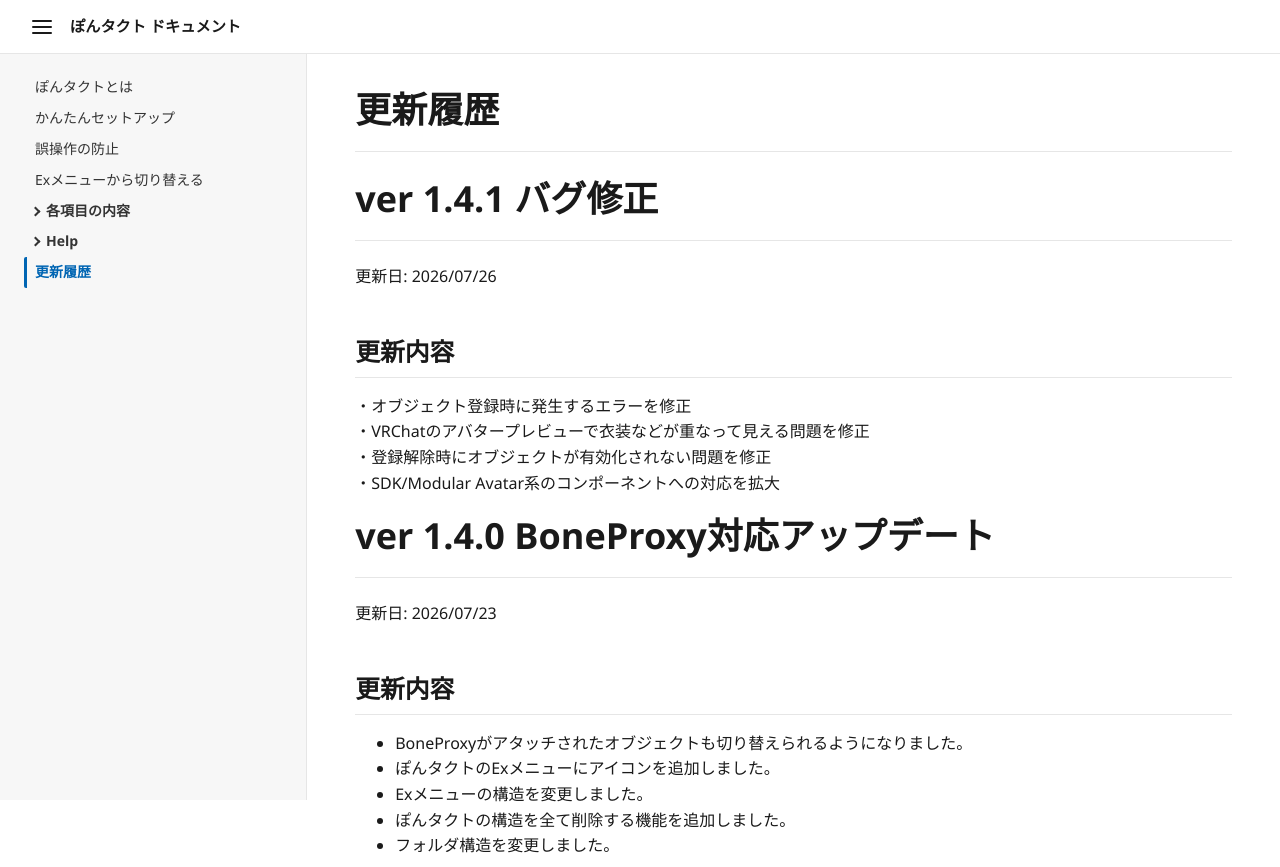
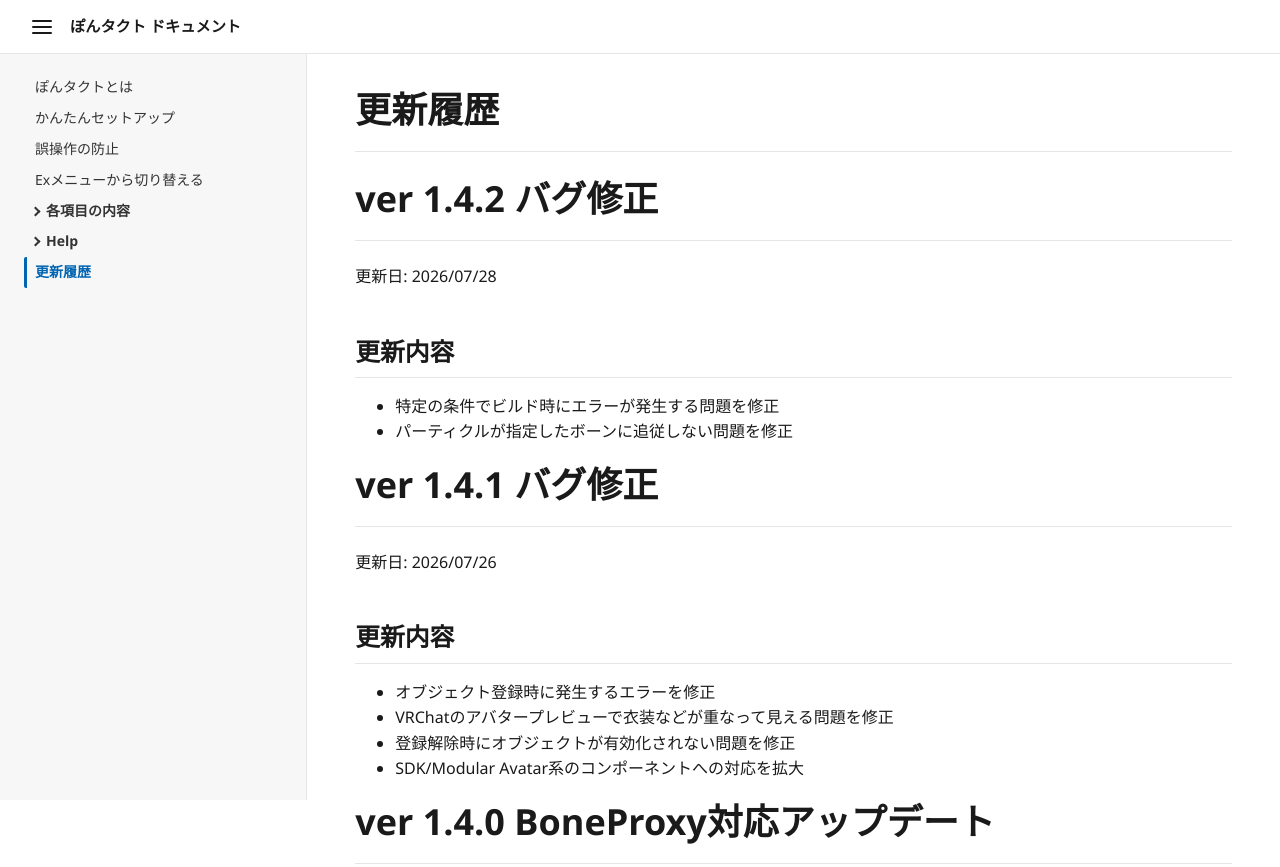
Before and after one commit to nkc20236039/pontact-update-info, a plain HTML site: page change_log/index.html in a window 1280 px wide. Shown: the top 867 px of the page. Drawn offline with Linux system fonts and the light colour scheme.

```diff
--- a/change_log/index.html
+++ b/change_log/index.html
@@ -6,6 +6,7 @@
   <title>更新履歴｜ぽんタクト ドキュメント</title>
   <meta name="description" content="VRChatアバター向けコンタクト・着替えギミック「ぽんタクト」の更新履歴に関するドキュメントです。">
   <link rel="canonical" href="https://pontact.pages.dev/change_log/">
+  <link rel="icon" type="image/png" href="../icon.png">
   <link rel="stylesheet" href="../styles.css">
 </head>
 <body>
@@ -37,16 +38,25 @@
     <main class="doc-content">
       <article class="doc-article">
         <h1>更新履歴</h1>
+<h1 id="ver-142-バグ修正">ver 1.4.2 バグ修正</h1>
+<p>更新日: 2026/07/28</p>
+<h2 id="更新内容">更新内容</h2>
+<ul>
+<li>特定の条件でビルド時にエラーが発生する問題を修正</li>
+<li>パーティクルが指定したボーンに追従しない問題を修正</li>
+</ul>
 <h1 id="ver-141-バグ修正">ver 1.4.1 バグ修正</h1>
 <p>更新日: 2026/07/26</p>
-<h2 id="更新内容">更新内容</h2>
-<p>・オブジェクト登録時に発生するエラーを修正<br>
-・VRChatのアバタープレビューで衣装などが重なって見える問題を修正<br>
-・登録解除時にオブジェクトが有効化されない問題を修正<br>
-・SDK/Modular Avatar系のコンポーネントへの対応を拡大</p>
+<h2 id="更新内容-2">更新内容</h2>
+<ul>
+<li>オブジェクト登録時に発生するエラーを修正</li>
+<li>VRChatのアバタープレビューで衣装などが重なって見える問題を修正</li>
+<li>登録解除時にオブジェクトが有効化されない問題を修正</li>
+<li>SDK/Modular Avatar系のコンポーネントへの対応を拡大</li>
+</ul>
 <h1 id="ver-140-boneproxy対応アップデート">ver 1.4.0 BoneProxy対応アップデート</h1>
 <p>更新日: 2026/07/23</p>
-<h2 id="更新内容-2">更新内容</h2>
+<h2 id="更新内容-3">更新内容</h2>
 <ul>
 <li>BoneProxyがアタッチされたオブジェクトも切り替えられるようになりました。</li>
 <li>ぽんタクトのExメニューにアイコンを追加しました。</li>
@@ -58,7 +68,7 @@
 <p>ぽんタクトの構造を全て削除したい場合は今回の更新で追加した<code>Tools&gt;Pontact&gt;現在のシーンからぽんタクトを削除</code>ボタンを押してください。</p>
 <h1 id="ver-130-ma競合修正">ver 1.3.0 MA競合修正</h1>
 <p>更新日: 2026/07/11</p>
-<h2 id="更新内容-3">更新内容</h2>
+<h2 id="更新内容-4">更新内容</h2>
 <ul>
 <li>Modular Avatarの状態が、切り替え後も残ることで表示に不具合が出ることを修正しました。</li>
 <li>パーティクルのサイズ調整をする機能の追加</li>
@@ -66,7 +76,7 @@
 <p><code>MA MeshCutter</code>、<code>MA ShapeChanger</code>が使用されたオブジェクトを切り替え対象にすると切り替え前の<code>MeshCutter</code>/<code>ShapeChanger</code>の状態が残ってしまい、一部のメッシュが残ってしまう問題を修正しました。</p>
 <h1 id="ver-120-演出改変のアップデート">ver 1.2.0 演出改変のアップデート</h1>
 <p>更新日: 2026/07/06</p>
-<h2 id="更新内容-4">更新内容</h2>
+<h2 id="更新内容-5">更新内容</h2>
 <ul>
 <li>切り替え演出の設定を大幅に変更</li>
 <li>切り替え演出の遅延実行ができる機能を追加</li>
@@ -76,14 +86,14 @@
 <p>切り替え演出の自由度が非常に低かったため、別コンポーネントを用意して専用の演出設定をできるようにしました。新しく追加したコンポーネント(<code>PontactEdgeEffectSettings</code>)が存在しない場合は切り替え演出をせずに即座に切り替わるようになります。</p>
 <h1 id="ver-111-バグ修正">ver 1.1.1 バグ修正</h1>
 <p>更新日: 2026/06/29</p>
-<h2 id="更新内容-5">更新内容</h2>
+<h2 id="更新内容-6">更新内容</h2>
 <ul>
 <li>Capsuleに設定したコンタクトの位置が表示されない問題を修正</li>
 <li>詳細設定のインスペクターのUIを一部修正</li>
 </ul>
 <h1 id="ver-110-詳細設定uiアップデート">ver 1.1.0 詳細設定UIアップデート</h1>
 <p>更新日: 2026/06/26</p>
-<h2 id="更新内容-6">更新内容</h2>
+<h2 id="更新内容-7">更新内容</h2>
 <ul>
 <li>詳細設定のUIを整理し、機能の安定化を実施</li>
 <li>詳細設定を正式なサポートとして追加</li>
--- a/styles.css
+++ b/styles.css
@@ -288,6 +288,7 @@
 
 img,
 video,
+iframe,
 picture,
 figure {
   max-width: 100%;
```
Also changed, not shown: ex_menu/index.html (+1 -0 lines), help/change-setting-window/index.html (+1 -0 lines), index.html (+3 -1 lines), reference/advanced-settings/index.html (+1 -0 lines), reference/overlay/index.html (+1 -0 lines), reference/presentation-settings/index.html (+1 -0 lines), setup/index.html (+1 -0 lines), touch-lock/index.html (+1 -0 lines), icon.png (added).
